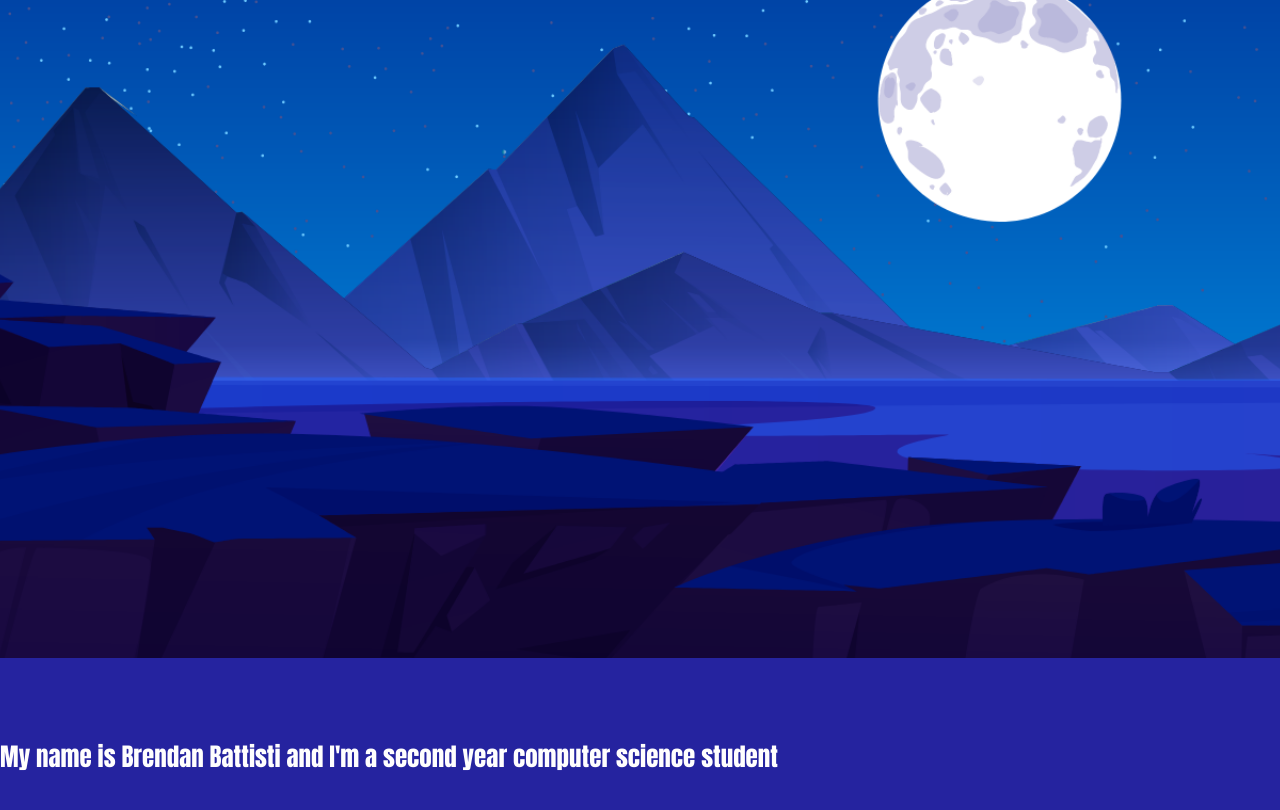
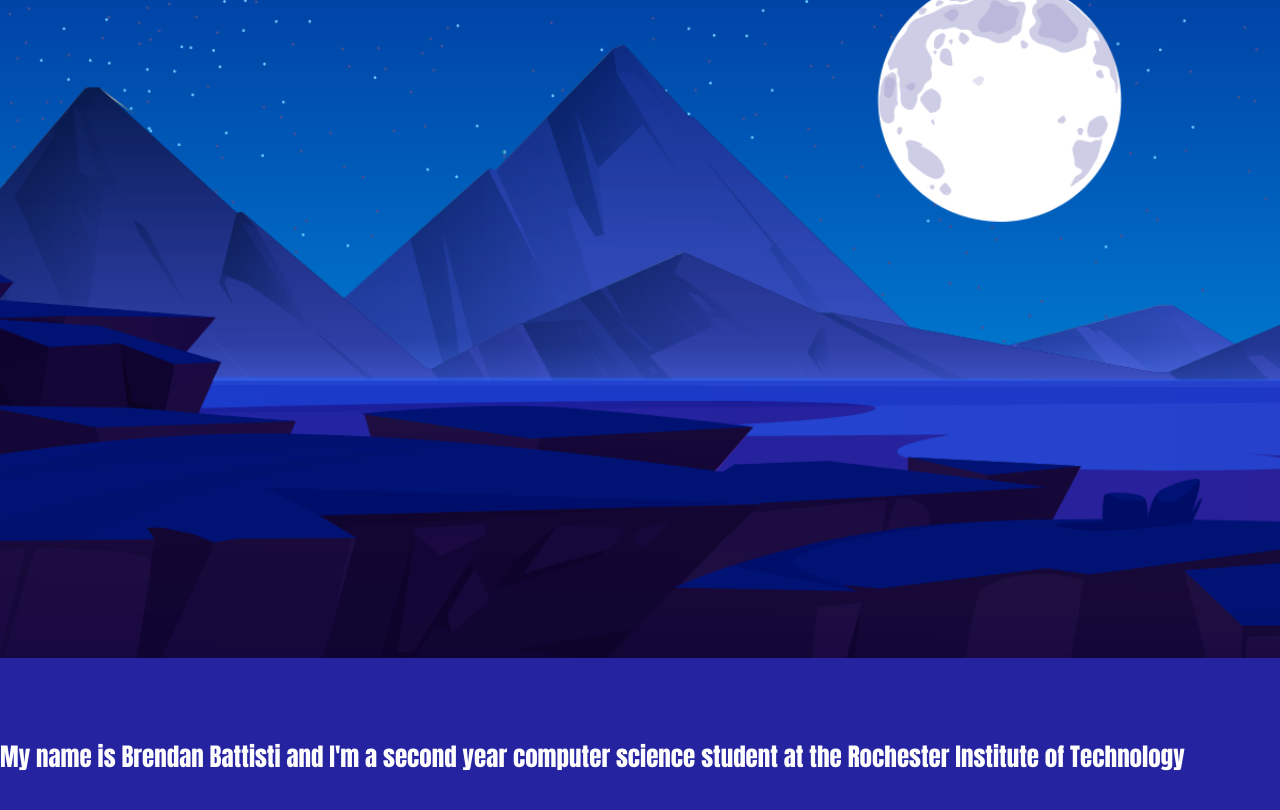
Before and after one commit to BrendanBattisti/Portfolio-Website, a plain HTML site: page index.html in a window 1280 px wide. Shown: the part 142-952 px from the top of the page. Drawn offline with Linux system fonts and the light colour scheme.

Commit message:
Added my college

```diff
--- a/index.html
+++ b/index.html
@@ -46,7 +46,7 @@
         </section>
         <section class="about" id="about">
             <div>
-                My name is Brendan Battisti and I'm a second year computer science student
+                My name is Brendan Battisti and I'm a second year computer science student at the Rochester Institute of Technology
             </div>
         </section>
 
```
